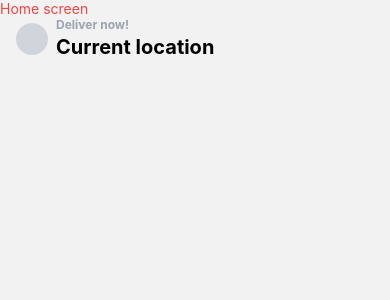
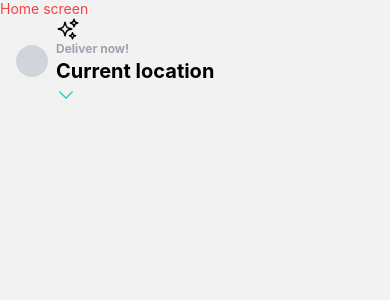
Before and after one commit to stan-dot/react-native-playground, a React Native app in the folder react-native-course/deliveroo-clone/: screen /Home in a window 390 px wide. Shown: the top 300 px of the page. Built offline with nearby package versions, Linux system fonts and the light colour scheme.

Commit message:
fixed the icons - had to import with outline

```diff
--- a/react-native-course/deliveroo-clone/App.js
+++ b/react-native-course/deliveroo-clone/App.js
@@ -2,6 +2,7 @@ import { NavigationContainer } from '@react-navigation/native';
 import { HomeScreen } from './screens/HomeScreen';
 import { createNativeStackNavigator } from '@react-navigation/native-stack';
 import "./tailwind.css";
+// todo comment on this line being problematic
 
 const Stack = createNativeStackNavigator();
 
--- a/react-native-course/deliveroo-clone/package.json
+++ b/react-native-course/deliveroo-clone/package.json
@@ -20,8 +20,10 @@
     "react": "18.1.0",
     "react-dom": "18.1.0",
     "react-native": "0.70.5",
+    "react-native-heroicons": "^3.2.0",
     "react-native-safe-area-context": "4.4.1",
     "react-native-screens": "~3.18.0",
+    "react-native-svg": "13.4.0",
     "react-native-web": "~0.18.9",
     "tailwindcss": "^3.2.4"
   },
--- a/react-native-course/deliveroo-clone/screens/HomeScreen.js
+++ b/react-native-course/deliveroo-clone/screens/HomeScreen.js
@@ -2,6 +2,8 @@ import { useNavigation } from '@react-navigation/core';
 import { styled } from 'nativewind';
 import { SafeAreaView, Image, Text, View } from 'react-native';
 import { useLayoutEffect } from 'react';
+import { ChevronDownIcon, UserIcon, SearchIcon, AdjustmentsIcon, SparklesIcon as SparklesIconOutline } from 'react-native-heroicons/outline';
+
 
 const StyledText = styled(Text)
 
@@ -23,8 +25,11 @@ export function HomeScreen() {
           className="h-7 w-7 bg-gray-300 p-4 rounded-full"
         />
         <View>
+          <SparklesIconOutline />
           <StyledText className="font-bold text-gray-400 text-xs">Deliver now!</StyledText>
-          <StyledText className="font-bold text-xl">Current location</StyledText>
+          <StyledText className="font-bold text-xl">Current location
+            <ChevronDownIcon size={20} color="#00CCBB" />
+          </StyledText>
         </View>
       </View>
     </SafeAreaView>
```
Also changed, not shown: 1 other file (tests, documents, lock files or other folders).
